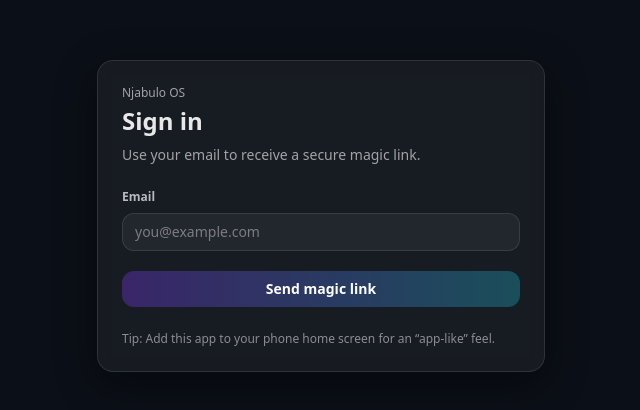
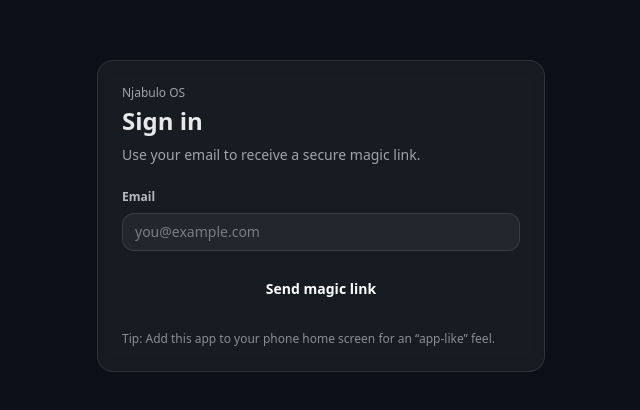
Before and after one commit to np-TECH/MY-LIFE-APP, a Next.js app: page /login in a window 1280 px wide. Shown: the part 184-594 px from the top of the page, without its empty margins (319-959 px from the left). Built offline with nearby package versions, Linux system fonts and the light colour scheme; no server answers.

Commit message:
Update tailwind.config.ts

```diff
--- a/tailwind.config.ts
+++ b/tailwind.config.ts
@@ -1,20 +1,73 @@
 import type { Config } from "tailwindcss";
 
-const config: Config = {
-  content: ["./app/**/*.{ts,tsx}", "./components/**/*.{ts,tsx}"],
+export default {
+  darkMode: ["class"],
+  content: [
+    "./app/**/*.{ts,tsx}",
+    "./pages/**/*.{ts,tsx}",
+    "./components/**/*.{ts,tsx}",
+    "./src/**/*.{ts,tsx}",
+  ],
   theme: {
     extend: {
+      colors: {
+        ink: {
+          950: "#040706",
+          900: "#070c0a",
+          850: "#0a120f",
+          800: "#0f1a15",
+        },
+        sage: {
+          50: "#ecfdf5",
+          100: "#d1fae5",
+          200: "#a7f3d0",
+          300: "#6ee7b7",
+          400: "#34d399",
+          500: "#10b981",
+          600: "#059669",
+          700: "#047857",
+        },
+        neon: {
+          green: "#22c55e",
+          teal: "#14b8a6",
+          lime: "#84cc16",
+        },
+      },
       boxShadow: {
-        soft: "0 12px 40px rgba(0,0,0,0.45)",
-        bloom: "0 18px 60px rgba(0,0,0,0.55)",
+        glass: "0 20px 60px rgba(0,0,0,0.55)",
+        glow: "0 30px 90px rgba(16,185,129,0.16)",
+        glowStrong: "0 40px 120px rgba(16,185,129,0.26)",
       },
-      backgroundImage: {
-        accent: "linear-gradient(90deg, rgba(124,58,237,0.22), rgba(34,211,238,0.18))",
-        "accent-strong": "linear-gradient(90deg, rgba(124,58,237,0.35), rgba(34,211,238,0.28))",
+      keyframes: {
+        floatSlow: {
+          "0%, 100%": { transform: "translate3d(0,0,0)" },
+          "50%": { transform: "translate3d(0,-10px,0)" },
+        },
+        floatMed: {
+          "0%, 100%": { transform: "translate3d(0,0,0)" },
+          "50%": { transform: "translate3d(8px,-12px,0)" },
+        },
+        drift: {
+          "0%": { transform: "translateX(0)" },
+          "50%": { transform: "translateX(24px)" },
+          "100%": { transform: "translateX(0)" },
+        },
+        shimmer: {
+          "0%": { backgroundPosition: "0% 50%" },
+          "50%": { backgroundPosition: "100% 50%" },
+          "100%": { backgroundPosition: "0% 50%" },
+        },
+      },
+      animation: {
+        floatSlow: "floatSlow 8s ease-in-out infinite",
+        floatMed: "floatMed 6s ease-in-out infinite",
+        drift: "drift 14s ease-in-out infinite",
+        shimmer: "shimmer 10s ease-in-out infinite",
+      },
+      backgroundSize: {
+        "200%": "200% 200%",
       },
     },
   },
   plugins: [],
-};
-
-export default config;
+} satisfies Config;
```
